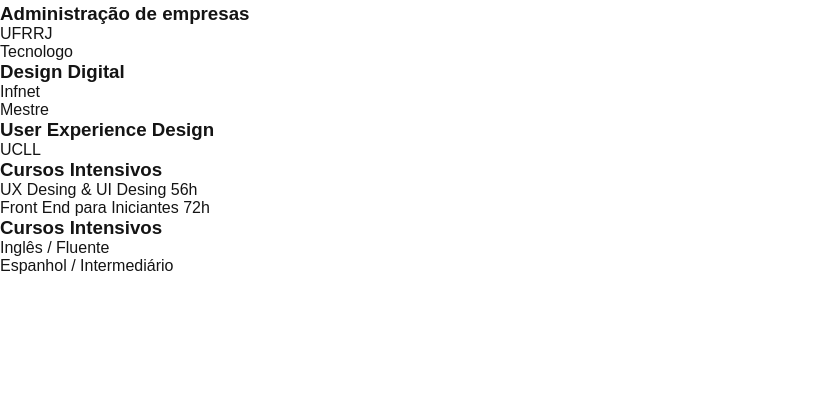
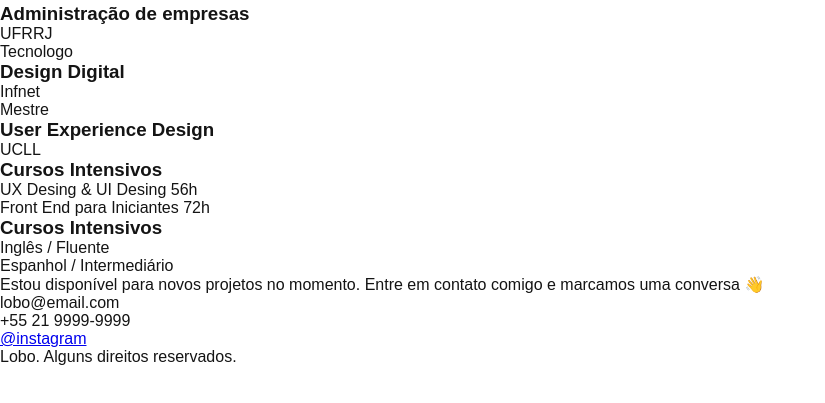
Before and after one commit to ShiellynFerr/Html-e-Css-Exercicios_Origamid, a plain HTML site: page projeto-portifolio/index.html in a window 1280 px wide. Shown: the part 2143-2546 px from the top of the page, without its empty margins (0-825 px from the left). Drawn offline with Linux system fonts and the light colour scheme.

Commit message:
estrutura do footer criada

```diff
--- a/projeto-portifolio/index.html
+++ b/projeto-portifolio/index.html
@@ -131,5 +131,18 @@
   </div>
 </div>
  </section>
+
+ <footer class="footer" id="contato">
+  <div class="footer-container">
+    <p class="footer-texto">Estou disponível para novos projetos no momento. Entre em contato comigo e marcamos uma conversa 👋</p>
+    <ul class="footer-contato">
+      <li>lobo@email.com</li>
+      <li>+55 21 9999-9999</li>
+      <li><a href="/">@instagram</a></li>
+    </ul>
+    <p class="footer-copy">Lobo. Alguns direitos reservados.</p>
+  </div>
+
+ </footer>
 </body>
 </html>
```
